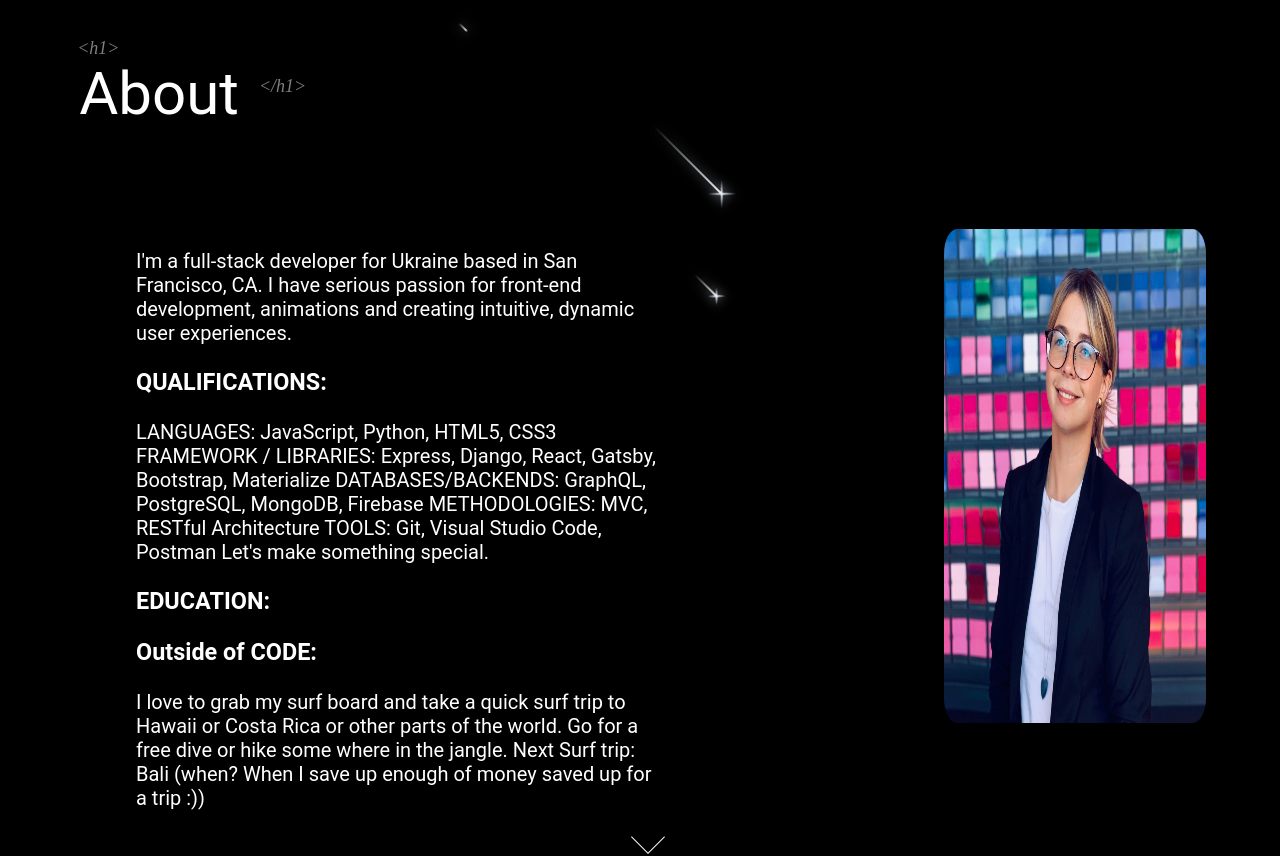
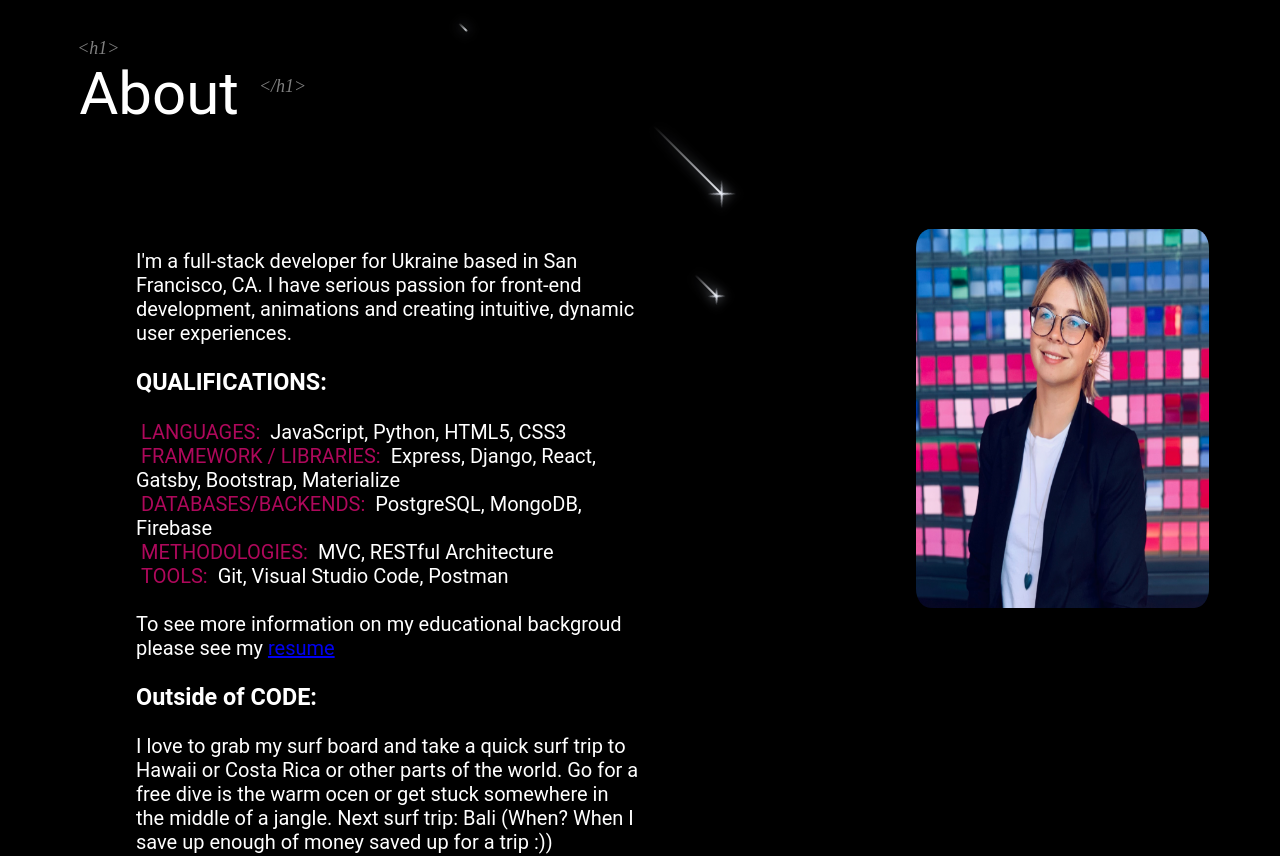
Before and after one commit to nelialanets/Portfolio, a React (Create React App) app: page / in a window 1280 px wide. Shown: the part 860-1716 px from the top of the page. Built offline with nearby package versions, Linux system fonts and the light colour scheme.

Commit message:
final touches

```diff
--- a/src/components/About/About.js
+++ b/src/components/About/About.js
@@ -21,19 +21,23 @@ About() {
                 <p className="text-bio">
                      I'm a full-stack developer for Ukraine based in San Francisco, CA.
                        I have serious passion for front-end development, animations and creating intuitive, dynamic user experiences.
-                        <h3> QUALIFICATIONS: </h3>
-                          LANGUAGES: JavaScript, Python, HTML5, CSS3
-                          FRAMEWORK / LIBRARIES: Express, Django, React, Gatsby, Bootstrap, Materialize
-                          DATABASES/BACKENDS: GraphQL, PostgreSQL, MongoDB, Firebase
-                          METHODOLOGIES: MVC, RESTful Architecture
-                          TOOLS: Git, Visual Studio Code, Postman
-                          Let's make something special.
-
-                          <h3>EDUCATION:</h3>
+                        <h3 > QUALIFICATIONS: </h3>
+                         <span className= "h3-color"> LANGUAGES:</span> JavaScript, Python, HTML5, CSS3
+                           <br />
+                           <span className= "h3-color"> FRAMEWORK / LIBRARIES: </span> Express, Django, React, Gatsby, Bootstrap, Materialize
+                          <br />
+                          <span className= "h3-color"> DATABASES/BACKENDS:</span> PostgreSQL, MongoDB, Firebase
+                          <br />
+                          <span className= "h3-color">  METHODOLOGIES: </span> MVC, RESTful Architecture
+                          <br />
+                          <span className= "h3-color"> TOOLS:</span> Git, Visual Studio Code, Postman
+                          <br />
+                          <br />
+                          To see more information on my educational backgroud please see my  <a href='/resume'>resume</a>
 
                       <h3>Outside of CODE:</h3> I love to grab my surf board and take a quick surf trip to Hawaii or Costa Rica or other parts of the world.
-                      Go for a free dive or hike some where in the jangle.
-                      Next Surf trip: Bali (when? When I save up enough of money saved up for a trip :))
+                      Go for a free dive is the warm ocen or get stuck somewhere in the middle of a jangle.
+                      Next surf trip: Bali (When? When I save up enough of money saved up for a trip :))
                 </p>
                 </span>
             <div className="imageAbout">
--- a/src/components/About/index.scss
+++ b/src/components/About/index.scss
@@ -6,11 +6,12 @@
     margin:0;
     padding:100px;
     margin-bottom:5px;
+    margin-bottom: 25%;
 }
 
 .imageAbout{
     display: flex;
-    margin-bottom: 10%;
+    margin-bottom: 25%;
 }
 #imageAbout{
    display: flex;
@@ -19,6 +20,7 @@
    border: 1ps solid black;
    border-radius: 5%;
    margin-left: 10%;
+
 
 }
 .about-h1{
@@ -41,6 +43,11 @@
     transform: rotateZ(45deg);
   }
 
+  .h3-color{
+    color: rgb(174, 8, 91);
+    padding:5px;
+  }
+
   @media screen and (max-width: 800px){
     .about-container{
       margin-top:10%;
@@ -53,7 +60,7 @@
 
   .imageAbout{
       display: flex;
-      margin-bottom: 5%;
+      margin-bottom: 8%;
   }
   #imageAbout{
     position:relative;
@@ -72,7 +79,7 @@
     width: 100%;
     position: relative;
     margin-top: 1%;
-    font-size: 15px;
+    font-size: 20px;
     margin-bottom:15%;
     justify-content: center;
     align-items: center;
--- a/src/components/Contact/ContactForm.js
+++ b/src/components/Contact/ContactForm.js
@@ -71,7 +71,7 @@ export default function ContactForm(){
                          </li>
                      </ul>
                 </form>
-                <div class="arrowbtn arrowbtn-up"></div>
+               <a href='home-page'> <div  class="arrowbtn arrowbtn-up"> </div></a>
            </div>
          </div>
      </div>
--- a/src/components/CubeAnimation/Cube.js
+++ b/src/components/CubeAnimation/Cube.js
@@ -6,7 +6,7 @@ import './index.scss'
 
 const  Cube=()=>{
     return(
-           <div className="stage-cube-count">
+           <div  id ='cube' className="stage-cube-count">
                     <div className="cubespinner">
 
                         <div className="face1">
--- a/src/components/Home/HomeComponent.js
+++ b/src/components/Home/HomeComponent.js
@@ -25,7 +25,7 @@ const HomeComponent=()=>{
         <>
         <Layout />
        <Cube />
-        <div className="container home-page">
+        <div  className="container home-page">
 
             <div className="text-zone">
                 <h1>
```
